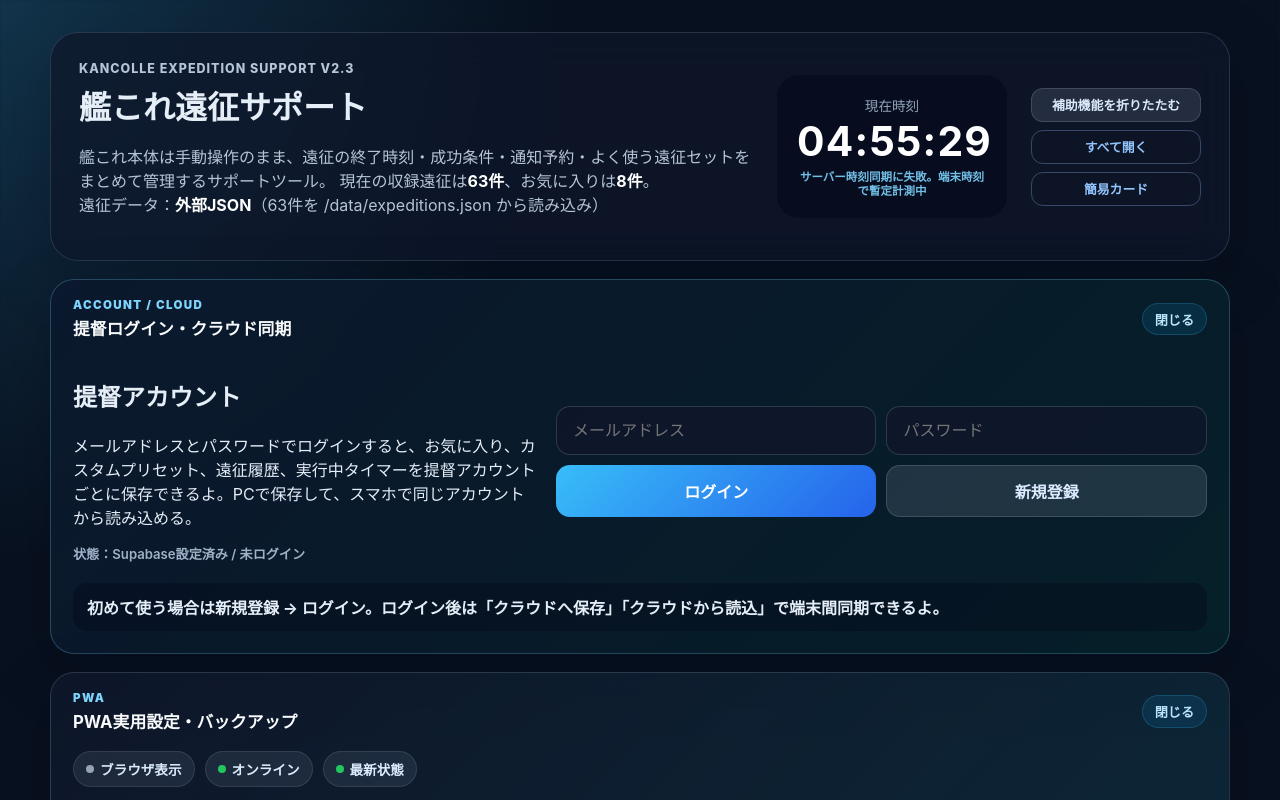
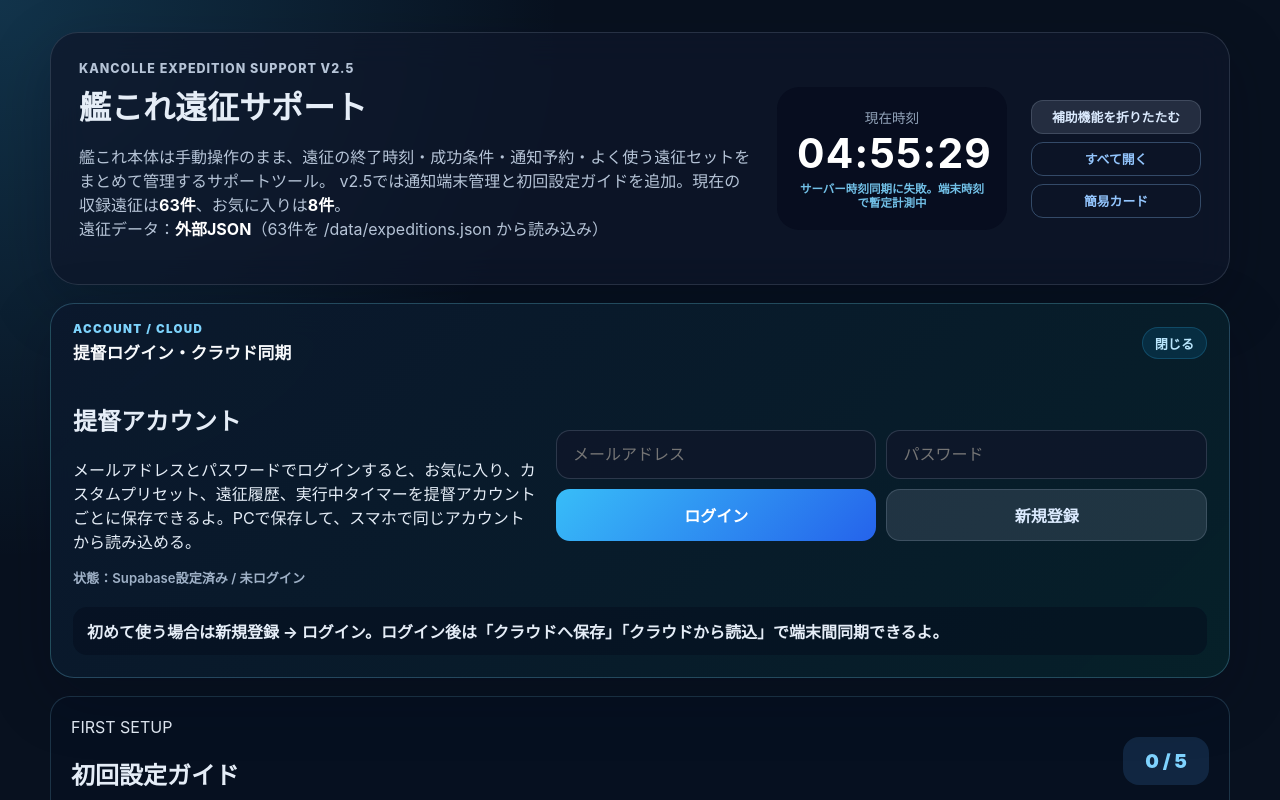
Before and after one commit to INKIE1108/kancolle-expedition-support, a React (Vite) app: page / in a window 1280 px wide. Shown: the top 800 px of the page. Built offline with nearby package versions, Linux system fonts and the light colour scheme; no server answers.

Commit message:
Update app version to 2.5 and add device status

```diff
--- a/src/App.tsx
+++ b/src/App.tsx
@@ -20,6 +20,9 @@
   type CloudSnapshot
 } from "./utils/cloud";
 import { sendDiscordNotification } from "./utils/notify";
+import type { DeviceStatus } from "./utils/deviceNotifications";
+import { NotificationDevicePanel } from "./components/NotificationDevicePanel";
+import { InitialSetupGuide } from "./components/InitialSetupGuide";
 
 const FLEET_STORAGE_KEY = "kancolle-expedition-fleets-v1";
 const SETTINGS_STORAGE_KEY = "kancolle-expedition-settings-v1";
@@ -343,6 +346,7 @@
   const [cloudSyncMessage, setCloudSyncMessage] = useState<string>("");
   const [pushMessage, setPushMessage] = useState<string>("");
   const [pushBusy, setPushBusy] = useState<boolean>(false);
+  const [deviceStatus, setDeviceStatus] = useState<DeviceStatus | null>(null);
   const vapidPublicKey = (import.meta.env.VITE_VAPID_PUBLIC_KEY as string | undefined) ?? "";
   const lastAutoLoadedUserRef = useRef<string | null>(null);
   const autoSaveTimerRef = useRef<number | null>(null);
@@ -452,6 +456,12 @@
   );
   const todayGreatCount = todayHistory.filter((item) => item.result === "great").length;
   const selectedGreatRewards = multiplyResources(selectedDetail.rewards, 1.5);
+  const userId = authState.user?.id ?? null;
+  const loggedIn = Boolean(userId);
+  const webhookRegistered = Boolean(settings.discordWebhookUrl.trim());
+  const deviceRegistered = Boolean(deviceStatus?.currentDevice);
+  const testNotificationDone = Boolean(deviceStatus?.currentDevice?.last_tested_at);
+  const expeditionStarted = fleets.some((fleet) => fleet.startAt !== null) || log.some((item) => item.includes("開始:") || item.includes("通知予約"));
 
   useEffect(() => {
     let cancelled = false;
@@ -880,7 +890,7 @@
   function exportBackup() {
     const backup = {
       app: "kancolle-expedition-support",
-      version: "2.3.0",
+      version: "2.5.0",
       exportedAt: new Date().toISOString(),
       localStorage: backupStorageKeys.reduce<Record<string, string | null>>((items, key) => {
         items[key] = window.localStorage.getItem(key);
@@ -932,7 +942,7 @@
       history,
       collapsedPanels,
       savedAt: new Date().toISOString(),
-      appVersion: "2.3.0"
+      appVersion: "2.5.0"
     };
   }
 
@@ -1163,11 +1173,11 @@
     <main className={`app-shell mobile-tab-${mobileTab} ${compactFleetCards ? "compact-fleets" : ""}`}>
       <header className="hero">
         <div>
-          <p className="eyebrow">KanColle Expedition Support v2.3</p>
+          <p className="eyebrow">KanColle Expedition Support v2.5</p>
           <h1>艦これ遠征サポート</h1>
           <p>
             艦これ本体は手動操作のまま、遠征の終了時刻・成功条件・通知予約・よく使う遠征セットをまとめて管理するサポートツール。
-            現在の収録遠征は<strong>{totalExpeditionCount}件</strong>、お気に入りは<strong>{pinnedExpeditionIds.length}件</strong>。
+            v2.5では通知端末管理と初回設定ガイドを追加。現在の収録遠征は<strong>{totalExpeditionCount}件</strong>、お気に入りは<strong>{pinnedExpeditionIds.length}件</strong>。
             <br />
             遠征データ：<strong>{dataStatus === "external" ? "外部JSON" : dataStatus === "fallback" ? "内蔵フォールバック" : dataStatus === "error" ? "JSON読み込み失敗" : "読み込み中"}</strong>（{dataMessage}）
           </p>
@@ -1187,6 +1197,7 @@
       </header>
 
       <details
+        id="account-cloud-section"
         className="account-card fold-card"
         open={!collapsedPanels.account}
         onToggle={(event) => handlePanelToggle("account", event.currentTarget.open)}
@@ -1221,6 +1232,17 @@
         </div>
       </details>
 
+      <InitialSetupGuide
+        loggedIn={loggedIn}
+        webhookRegistered={webhookRegistered}
+        deviceRegistered={deviceRegistered}
+        testNotificationDone={testNotificationDone}
+        expeditionStarted={expeditionStarted}
+        onJumpAccount={() => document.getElementById("account-cloud-section")?.scrollIntoView({ behavior: "smooth" })}
+        onJumpNotification={() => document.getElementById("notification-section")?.scrollIntoView({ behavior: "smooth" })}
+        onJumpTimer={() => document.getElementById("fleet-timer-section")?.scrollIntoView({ behavior: "smooth" })}
+      />
+
       <details
         className="pwa-card fold-card"
         open={!collapsedPanels.pwa}
@@ -1250,6 +1272,7 @@
       </details>
 
       <details
+        id="notification-section"
         className="settings-card fold-card"
         open={!collapsedPanels.notifications}
         onToggle={(event) => handlePanelToggle("notifications", event.currentTarget.open)}
@@ -1286,6 +1309,13 @@
         </div>
         <p className="helper-text">遠征開始時に、終了予定時刻・Discord通知先・スマホ通知先をクラウドへ保存する。実際の送信はcron-dispatchが定期実行された時に行うよ。</p>
         <p className="helper-text">{pushMessage || (vapidPublicKey ? "スマホ通知は、ホーム画面に追加したPWAや対応ブラウザで通知許可すると使えるよ。" : "スマホ通知を使うにはVAPIDキーの設定が必要です。")}</p>
+        <NotificationDevicePanel
+          supabase={supabase}
+          userId={userId}
+          vapidPublicKey={vapidPublicKey}
+          onSendTestNotification={testLocalNotification}
+          onStatusChange={setDeviceStatus}
+        />
         </div>
       </details>
 
@@ -1431,7 +1461,7 @@
         </div>
       </details>
 
-      <section className="fleet-grid">
+      <section id="fleet-timer-section" className="fleet-grid">
         {fleets.map((fleet) => {
           const expedition = findExpedition(fleet.expeditionId);
           const running = fleet.endAt !== null && now < fleet.endAt;
```
